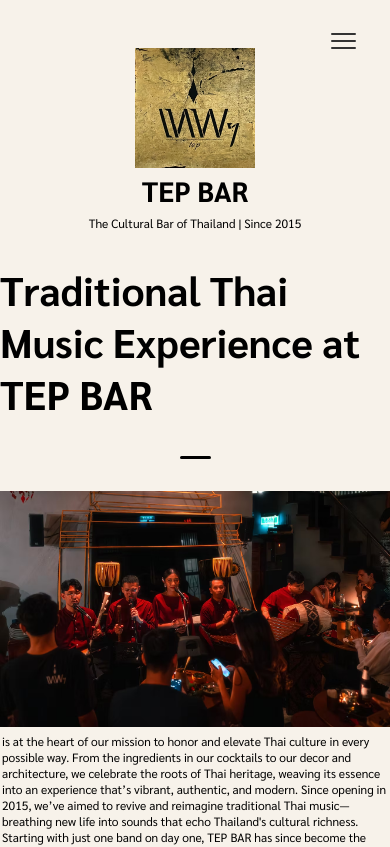
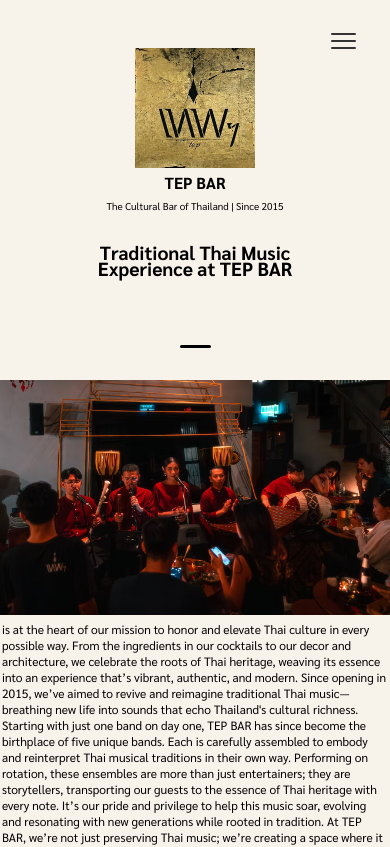
Before and after one commit to frosty-cell/tepmahanakhon.com2025-clone, a SvelteKit app: page /live-brands in a window 390 px wide. Shown: the top 847 px of the page. Built offline with nearby package versions, Linux system fonts and the light colour scheme.

Commit message:
checkpoint[2]: responsive mobile

```diff
--- a/src/lib/components/()/HeaderMain.svelte
+++ b/src/lib/components/()/HeaderMain.svelte
@@ -15,7 +15,7 @@
 		<a href="/" class="logo-link">
 			<div class="logo-wrapper">
 				<img src="/images/logo/tepbar-logo.png" alt="tepbar logo" />
-				<h2>TEP BAR</h2>
+				<h2 class="tepbar-header-logo">TEP BAR</h2>
 			</div>
 		</a>
 		<div class="tagline-wrapper">
@@ -28,9 +28,9 @@
 		<nav class="desktop-nav">
 			<a href="/">Home</a>
 			<a href="/menu">Menu</a>
-			<a href="/reservation" style="cursor: pointer;">Reservation</a>
+			<a href="#top" style="cursor: pointer;">Reservation</a>
 			<a href="/live-brands">Live Brands</a>
-			<a href="/vat-request" style="cursor: pointer;">VAT Receipt Request</a>
+			<a href="#top" style="cursor: pointer;">VAT Receipt Request</a>
 		</nav>
 
 		<button
@@ -51,9 +51,9 @@
 		<nav class="mobile-nav">
 			<a href="/" onclick={toggleMenu}>Home</a>
 			<a href="/menu" onclick={toggleMenu}>Menu</a>
-			<a href="/reservation" onclick={toggleMenu}>Reservation</a>
+			<a href="#top" onclick={toggleMenu}>Reservation</a>
 			<a href="/live-brands" onclick={toggleMenu}>Live Brands</a>
-			<a href="/vat-request" onclick={toggleMenu}>VAT Receipt Request</a>
+			<a href="#top" onclick={toggleMenu}>VAT Receipt Request</a>
 		</nav>
 	</div>
 {/if}
@@ -76,7 +76,7 @@
 	.logo-wrapper img {
 		width: 120px;
 	}
-	.logo-wrapper h2 {
+	.tepbar-header-logo {
 		font-size: 1.75rem;
 		font-weight: bolder;
 		padding-bottom: 5px;
@@ -194,6 +194,13 @@
 		hr {
 			display: none;
 		}
+        .tepbar-header-logo {
+            font-size: 1rem;
+        }
+
+        .tagline-wrapper p {
+            font-size: 10px;
+        }
 	}
 </style>
 <!-- <script lang="ts">
--- a/src/routes/live-brands/+page.svelte
+++ b/src/routes/live-brands/+page.svelte
@@ -59,7 +59,7 @@
 
 <main>
     <section>
-        <h1 style="font-size: 40px; place-self: center;">Traditional Thai Music Experience at TEP BAR</h1>
+        <h1 class="livebrands-h1">Traditional Thai Music Experience at TEP BAR</h1>
         <a class="schedules-link" href="https://docs.google.com/spreadsheets/d/1enhGqS83lMKS0YqOF1N6Y8UOqAL4jvMxtTXqfTyPIfY/edit?gid=296304222#gid=296304222">
             <p class="schedules">
                 Live Schedules!
@@ -100,6 +100,11 @@
 <style>
     main {
         margin-bottom: 2rem;
+    }
+
+    .livebrands-h1 {
+        font-size: 40px;
+        place-self: center;
     }
 
     .schedules-link {
@@ -168,6 +173,16 @@
         }
     }
 
+    @media (max-width: 768px) {
+        .livebrands-h1 {
+            font-size: 19px;
+            text-align: center;
+            width: 250px;
+            line-height: 1rem;
+            margin-bottom: 2rem;
+        }
+    }
+
     @media (max-width: 640px) {
         .bands-container {
             grid-template-columns: 1fr; /* 👈 จอมือถือ: 1 คอลัมน์ */
```
Also changed, not shown: src/routes/menu/+page.svelte (+9 -0 lines).
